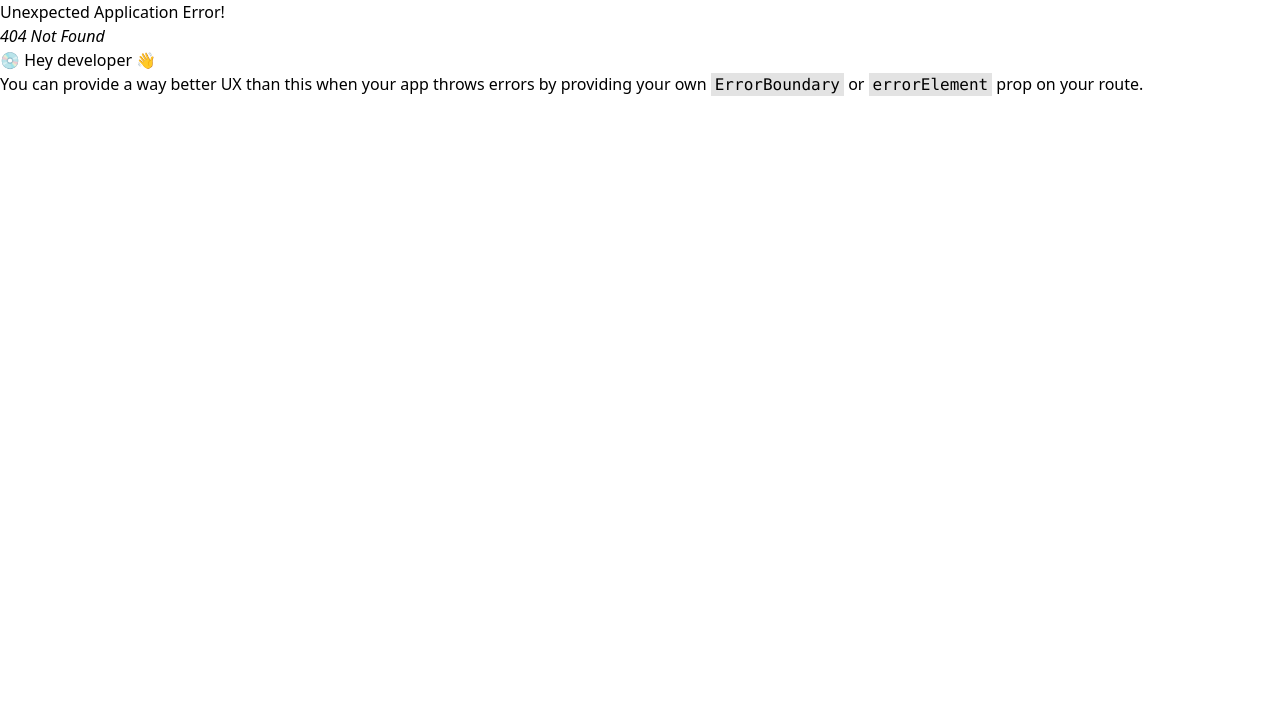
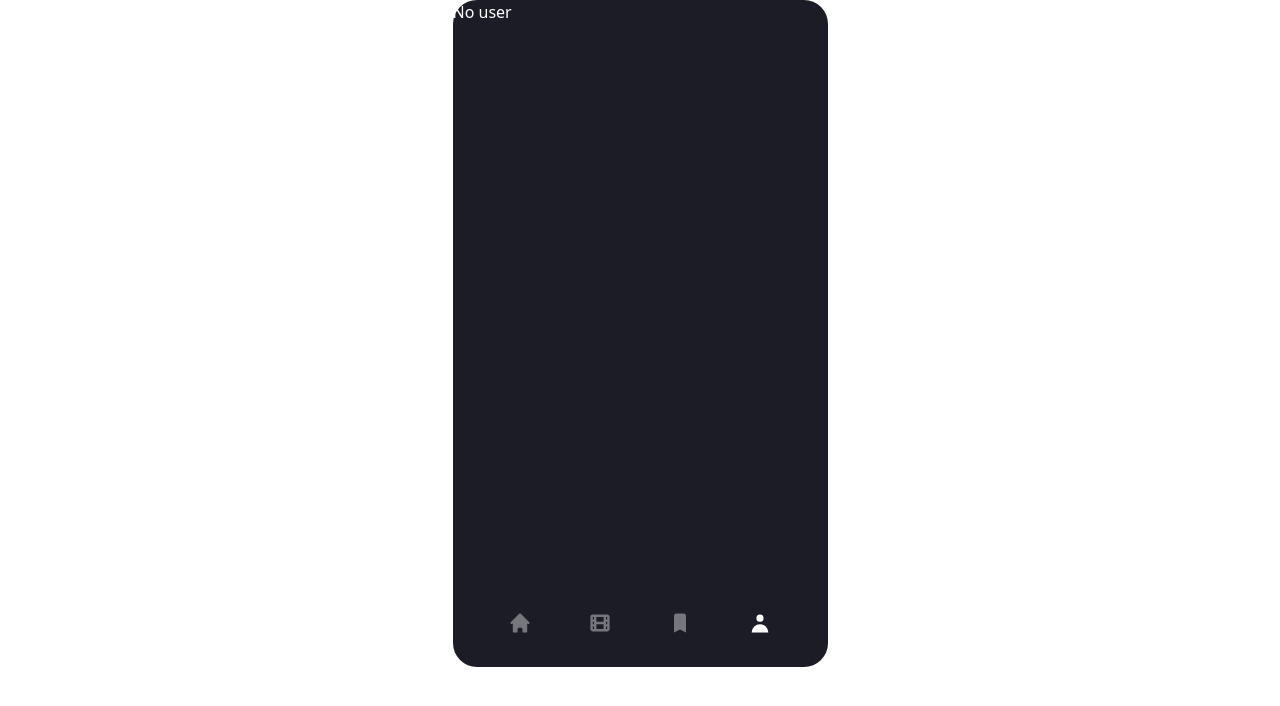
Before and after one commit to pswu11/camp10-midterm, a React (Vite) app: page /user in a window 1280 px wide. Before the commit this address had no page. Shown: the top 706 px of the page. Built offline with nearby package versions, Linux system fonts and the light colour scheme.

Commit message:
apply active style

```diff
--- a/src/components/NavItem.tsx
+++ b/src/components/NavItem.tsx
@@ -1,4 +1,5 @@
-import { Link } from 'react-router-dom';
+import { Link, NavLink } from 'react-router-dom';
+import clsx from 'clsx';
 
 type NavItemProps = {
   link: string;
@@ -6,5 +7,14 @@ type NavItemProps = {
 };
 
 export function NavItem({ link, icon }: NavItemProps) {
-  return <Link className='text-[1.5rem] text-white-dimmed' to={link}>{icon}</Link>;
+  return (
+    <NavLink
+      className={({ isActive }) => {
+        return `${isActive ? 'text-white' : 'text-white-dimmed'} text-[1.5rem]`;
+      }}
+      to={link}
+    >
+      {icon}
+    </NavLink>
+  );
 }
--- a/src/components/Navbar.tsx
+++ b/src/components/Navbar.tsx
@@ -16,7 +16,7 @@ const navItems = [
     icon: <HiBookmark />,
   },
   {
-    link: '',
+    link: '/user',
     icon: <HiUser />,
   },
 ];
@@ -27,7 +27,7 @@ export function Navbar() {
       {navItems.map(item => (
         <NavItem
           link={item.link}
-          icon={cloneElement(item.icon, { className: 'active:text-white' })}
+          icon={cloneElement(item.icon, { className: '' })}
         />
       ))}
     </div>
--- a/src/main.tsx
+++ b/src/main.tsx
@@ -16,6 +16,7 @@ import { Movies } from './pages/Movies';
 import { Bookmarks } from './pages/Bookmarks';
 import { Login } from './pages/Login';
 import { Home } from './pages/Home';
+import { User } from './pages/User';
 
 const router = createBrowserRouter([
   {
@@ -35,6 +36,10 @@ const router = createBrowserRouter([
         path: 'bookmarks',
         element: <Bookmarks />,
       },
+      {
+        path: 'user',
+        element: <User />
+      }
     ],
   },
   {
--- /dev/null
+++ b/src/pages/User.tsx
@@ -0,0 +1,3 @@
+export function User() {
+  return <p>No user</p>;
+}
```
